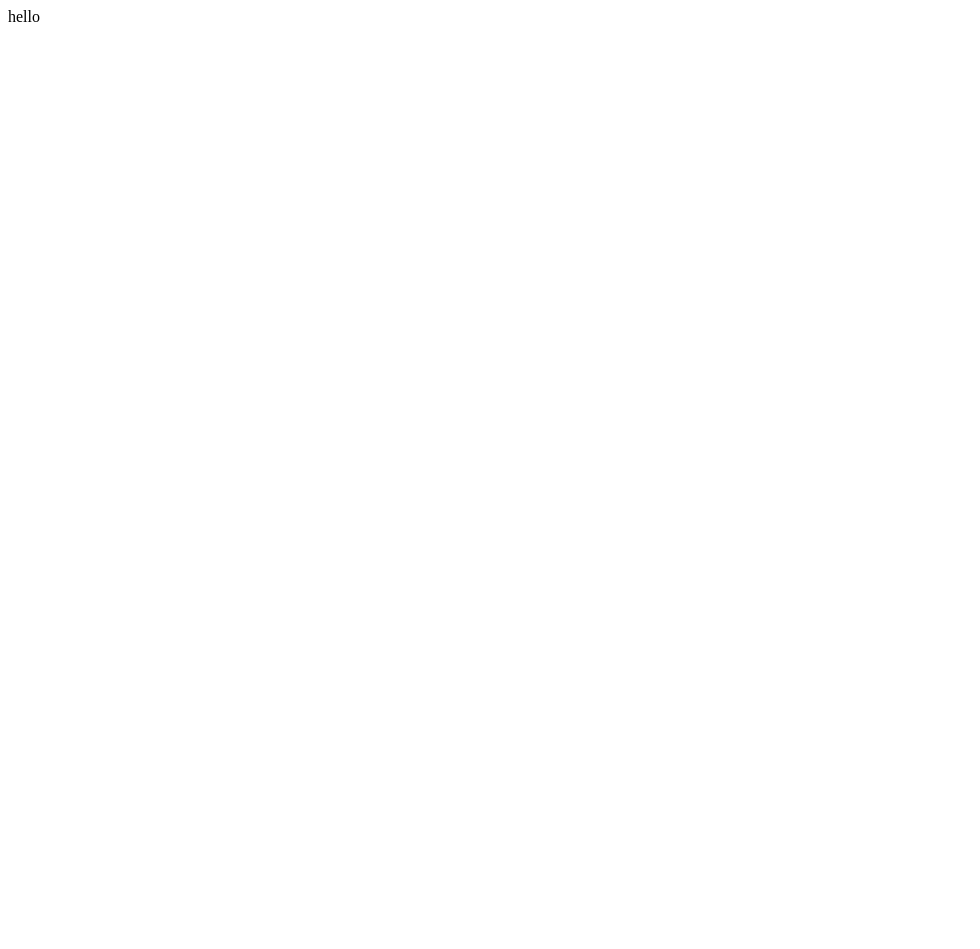
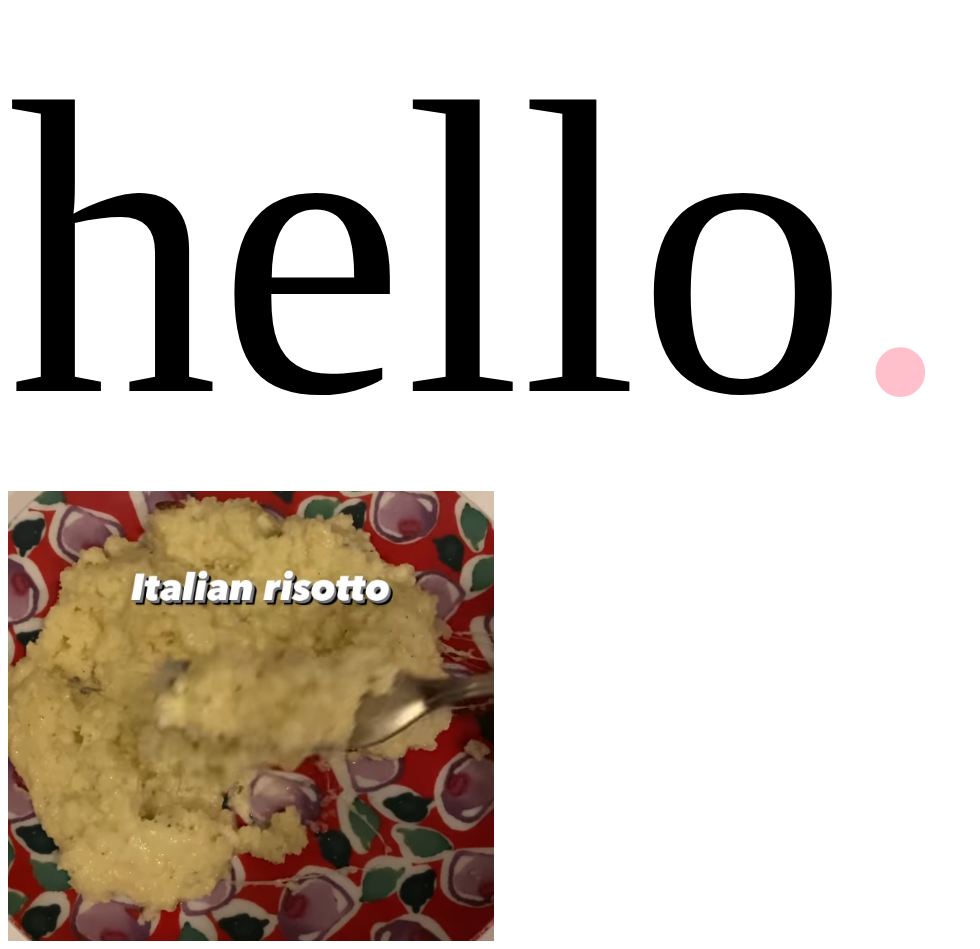
Before and after one commit to aaaaaugh/aaaaaugh.github.io, a plain HTML site: page index.html in a window 1280 px wide. Shown: the whole page, without its empty margins (0-980 px from the left). Before the commit the page ends 800 px from the top, so only its background shows below. Drawn offline with Linux system fonts and the light colour scheme.

Commit message:
added image did cool stuff

```diff
--- a/index.html
+++ b/index.html
@@ -1 +1,38 @@
-hello
+<div style = "font-size: 420px;">
+  hello<span style = "color: pink;" onclick = "helloworld();">.</span>
+</div>
+<img id = "risotto" src = "risotto.png">
+
+<script>
+var isRisottoVisible = true;
+
+function helloworld() {
+  var risotto = document.getElementById("risotto"); //this gets the element w/ id risotto from html
+  isRisottoVisible = !isRisottoVisible;
+  if(isRisottoVisible){
+    risotto.style = "visibility: visible;"
+  }
+  else{
+    risotto.style = "visibility: hidden;"
+  }
+
+console.log("hello world!");
+//alert("hello world!");
+
+}
+
+
+
+
+
+
+
+
+
+
+
+
+
+
+
+</script>
```
Also changed, not shown: risotto.png (added).
